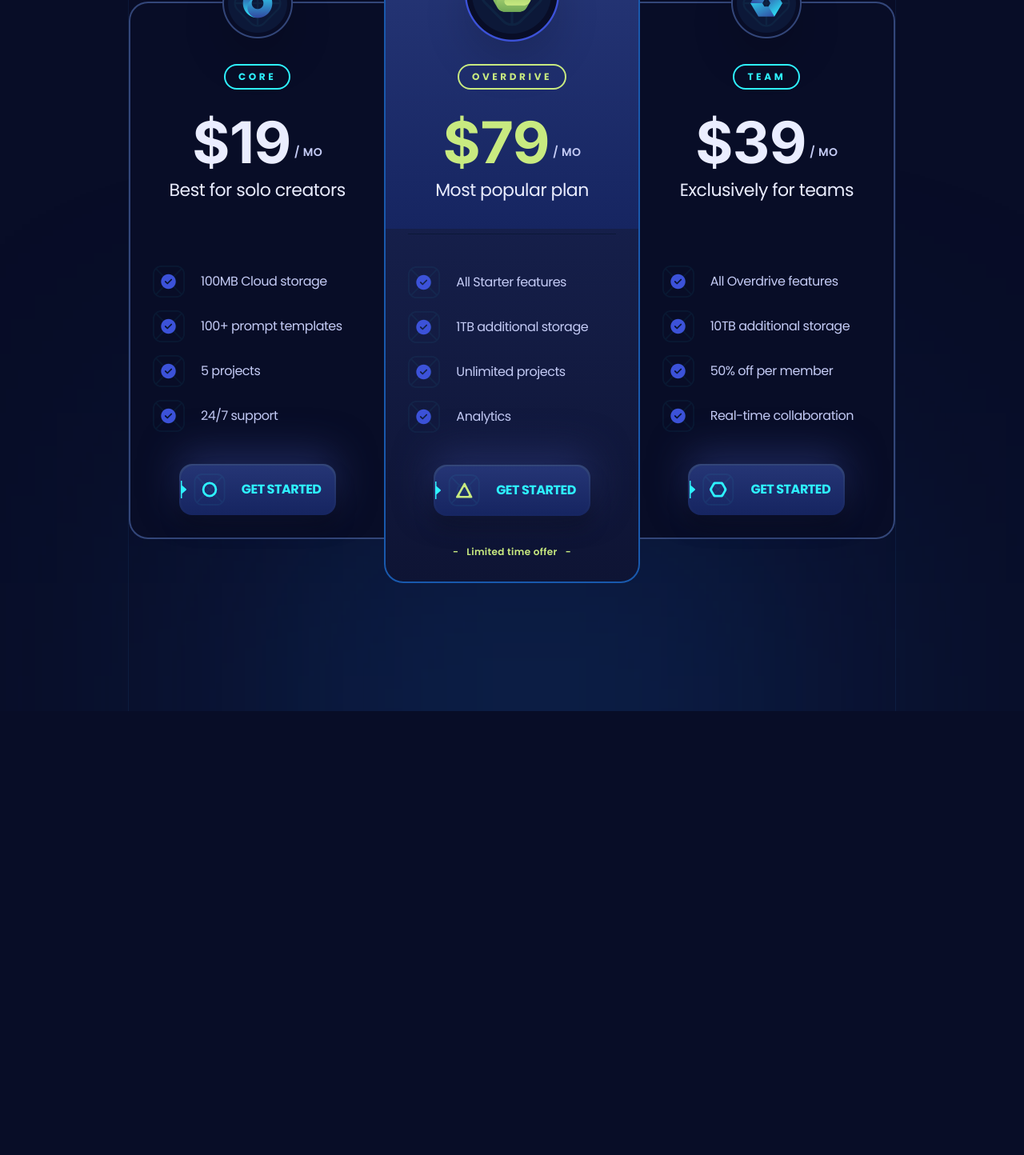
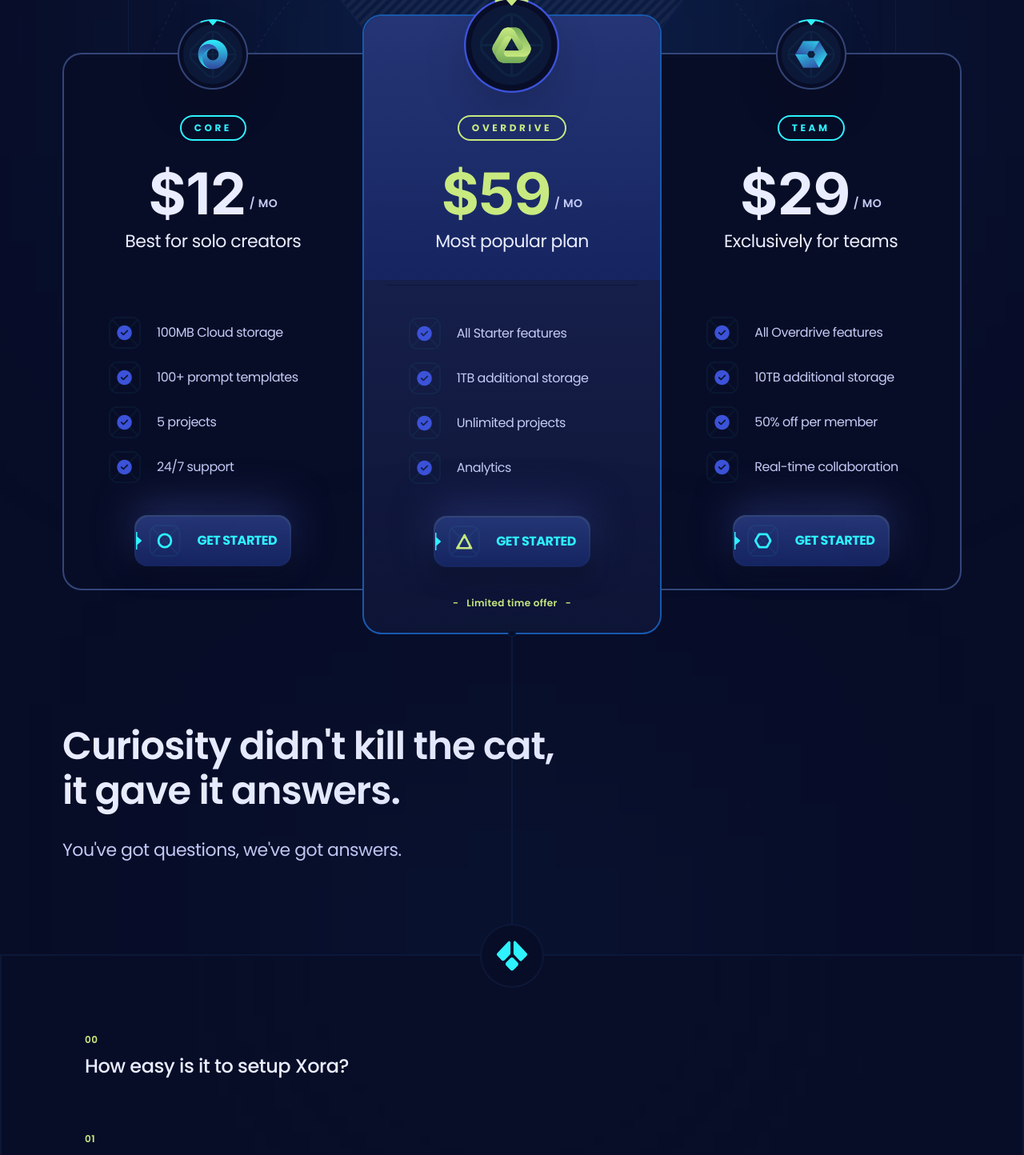
Before and after one commit to hakhan1999/xora, a React (Vite) app: page / in a window 1280 px wide. Shown: the part 2260-3704 px from the top of the page at 80% size. Before the commit the page ends 3149 px from the top, so only its background shows below. Built offline with nearby package versions, Linux system fonts and the light colour scheme.

Commit message:
Faq Section

```diff
--- a/src/App.jsx
+++ b/src/App.jsx
@@ -3,6 +3,7 @@ import Header from "./sections/Header";
 import Hero from "./sections/Hero";
 import Features from "./sections/Features";
 import Pricing from "./sections/Pricing";
+import Faq from "./sections/Faq";
 
 const App = () => {
   return (
@@ -11,6 +12,7 @@ const App = () => {
       <Hero />
       <Features />
       <Pricing />
+      <Faq/>
     </main>
   );
 };
--- /dev/null
+++ b/src/components/FaqItem.jsx
@@ -0,0 +1,23 @@
+import clsx from "clsx";
+import React from "react";
+
+const FaqItem = ({ item, index }) => {
+  return (
+    <div className="relative z-2 mb-16">
+      <div
+        className="group relative flex cursor-pointer items-center justify-between gap-10 px-7"
+        onClick={() => {}}
+      >
+        <div className="flex-1">
+          <div className="small-compact mb-1.5 text-p3 max-lg:hidden">
+            {index < 10 ? "0" : ""}
+            {index}
+          </div>
+          <div className={clsx('h6 text-p4 transition-colors duration-500 max-md:flex max-md:min-h-20 max-md:items-center')}>{item.question}</div>
+        </div>
+      </div>
+    </div>
+  );
+};
+
+export default FaqItem;
--- a/src/sections/Faq.jsx
+++ b/src/sections/Faq.jsx
@@ -1,11 +1,39 @@
-import React from 'react'
+import React from "react";
+import { Element } from "react-scroll";
+import { faq } from "../constants";
+import FaqItem from "../components/FaqItem";
 
 const Faq = () => {
+  const halfLength = Math.floor(faq.length / 2);
   return (
-    <div>
+    <section>
+      <Element name="faq">
+        <div className="container relative z-2 py-28">
+          <div>
+            <h3 className="h3 max-md:h5 max-w-640 max-lg:max-w-md mb-7 text-p4">
+              Curiosity didn't kill the cat, it gave it answers.
+            </h3>
+            <p className="body-1 max-lg:max-w-sm">
+              You've got questions, we've got answers.
+            </p>
+          </div>
+          <div className="faq-line_after w-0.5 h-full absolute left-[calc(50%-1px)] top-0 -z-1 bg-s2" />
+        </div>
+        <div className="faq-glow_before relative z-2 border-2 border-s2 bg-s1">
+          <div className="container flex gap-10 max-lg:block">
+            <div className="rounded-half absolute -top-10 left-[calc(50%-40px)] z-4 flex size-20 items-center justify-center border-2 border-s2 bg-s1">
+              <img src="/images/faq-logo.svg" alt="Logo" className="size-1/2" />
+            </div>
+            <div className="relative flex-1 pt-24">
+              {faq.slice(0, halfLength).map((item, index) => (
+                <FaqItem key={item.id} item={item} index={index} />
+              ))}
+            </div>
+          </div>
+        </div>
+      </Element>
+    </section>
+  );
+};
 
-    </div>
-  )
-}
-
-export default Faq
+export default Faq;
--- a/src/sections/Pricing.jsx
+++ b/src/sections/Pricing.jsx
@@ -1,12 +1,13 @@
+import { Element } from "react-scroll";
+import { useState } from "react";
 import clsx from "clsx";
-import React, { useState } from "react";
-import { Element } from "react-scroll";
-import { plans } from "../constants";
 import CountUp from "react-countup";
-import Button from "../components/Button";
+import { plans } from "../constants/index.jsx";
+import Button from "../components/Button.jsx";
 
 const Pricing = () => {
-  const [monthly, setMonthly] = useState(true);
+  const [monthly, setMonthly] = useState(false);
+
   return (
     <section>
       <Element name="pricing">
@@ -15,6 +16,7 @@ const Pricing = () => {
             <h3 className="h3 max-lg:h4 max-md:h5 z-3 relative mx-auto mb-14 max-w-lg text-center text-p4 max-md:mb-11 max-sm:max-w-sm">
               Flexible pricing for teams of all sizes
             </h3>
+
             <div className="relative z-4 mx-auto flex w-[375px] rounded-3xl border-[3px] border-s4/25 bg-s1/50 p-2 backdrop-blur-[6px] max-md:w-[310px]">
               <button
                 className={clsx("pricing-head_btn", monthly && "text-p4")}
@@ -28,39 +30,42 @@ const Pricing = () => {
               >
                 Annual
               </button>
+
               <div
                 className={clsx(
                   "g4 rounded-14 before:h-100 pricing-head_btn_before absolute left-2 top-2 h-[calc(100%-16px)] w-[calc(50%-8px)] overflow-hidden shadow-400 transition-transform duration-500",
                   !monthly && "translate-x-full"
                 )}
               />
+            </div>
+
             <div className="pricing-bg">
               <img
                 src="/images/bg-outlines.svg"
                 width={960}
                 height={380}
-                  alt="Outline"
+                alt="outline"
                 className="relative z-2"
               />
               <img
                 src="/images/bg-outlines-fill.png"
                 width={960}
                 height={380}
-                  alt="Outline"
+                alt="outline"
                 className="absolute inset-0 opacity-5 mix-blend-soft-light"
               />
             </div>
           </div>
 
-            {/* Pricing Section  */}
-            <div className="scroll-hide relative z-2 mt-12 flex items-start max-xl:gap-5 max-xl:overflow-auto max-xl:pt-6">
+          {/*  pricing section*/}
+          <div className="scroll-hide relative z-2 -mt-12 flex items-start max-xl:gap-5 max-xl:overflow-auto max-xl:pt-6">
             {plans.map((plan, index) => (
               <div
                 key={plan.id}
                 className="pricing-plan_first pricing-plan_last pricing-plan_odd pricing-plan_even relative border-2 p-7 max-xl:min-w-80 max-lg:rounded-3xl xl:w-[calc(33.33%+2px)]"
               >
                 {index === 1 && (
-                    <div className="g4 absolute h-330 left-0 right-0 top-0 rounded-tl-3xl rounded-tr-3xl" />
+                  <div className="g4 absolute h-330 left-0 right-0 top-0 z-1 rounded-tl-3xl rounded-tr-3xl" />
                 )}
 
                 <div
@@ -78,20 +83,22 @@ const Pricing = () => {
                     )}
                   />
                 </div>
+
                 <div
                   className={clsx(
-                      "relative flex-col items-center flex",
+                    "relative flex flex-col items-center",
                     index === 1 ? "pt-24" : "pt-12"
                   )}
                 >
                   <div
                     className={clsx(
-                        "small-2 rounded-20 relative z-2 ax-auto mb-6 border-2 px-4 py-1.5 uppercase",
+                      "small-2 rounded-20 relative z-2 mx-auto mb-6 border-2 px-4 py-1.5 uppercase",
                       index === 1 ? "border-p3 text-p3" : "border-p1 text-p1"
                     )}
                   >
                     {plan.title}
                   </div>
+
                   <div className="relative z-2 flex items-center justify-center">
                     <div
                       className={clsx(
@@ -113,22 +120,24 @@ const Pricing = () => {
                     </div>
                   </div>
                 </div>
+
                 <div
                   className={clsx(
-                      "body-1 relative mb-10 z-2 w-full border-b-s2 pb-9 text-center text-p4",
+                    "body-1 relative z-2 mb-10 w-full border-b-s2 pb-9 text-center text-p4",
                     index === 1 && "border-b"
                   )}
                 >
                   {plan.caption}
                 </div>
-                  <ul className="mx-auto space-y-4">
+
+                <ul className="mx-auto space-y-4 xl:px-7">
                   {plan.features.map((feature) => (
                     <li
                       key={feature}
                       className="relative flex items-center gap-5"
                     >
                       <img
-                          src="/images/check.png"
+                        src={"/images/check.png"}
                         alt="check"
                         className="size-10 object-contain"
                       />
@@ -136,6 +145,7 @@ const Pricing = () => {
                     </li>
                   ))}
                 </ul>
+
                 <div className="mt-10 flex w-full justify-center">
                   <Button icon={plan.icon}>Get Started</Button>
                 </div>
@@ -149,7 +159,6 @@ const Pricing = () => {
             ))}
           </div>
         </div>
-        </div>
       </Element>
     </section>
   );
```
Lines whose indentation alone changed are shown as unchanged.
